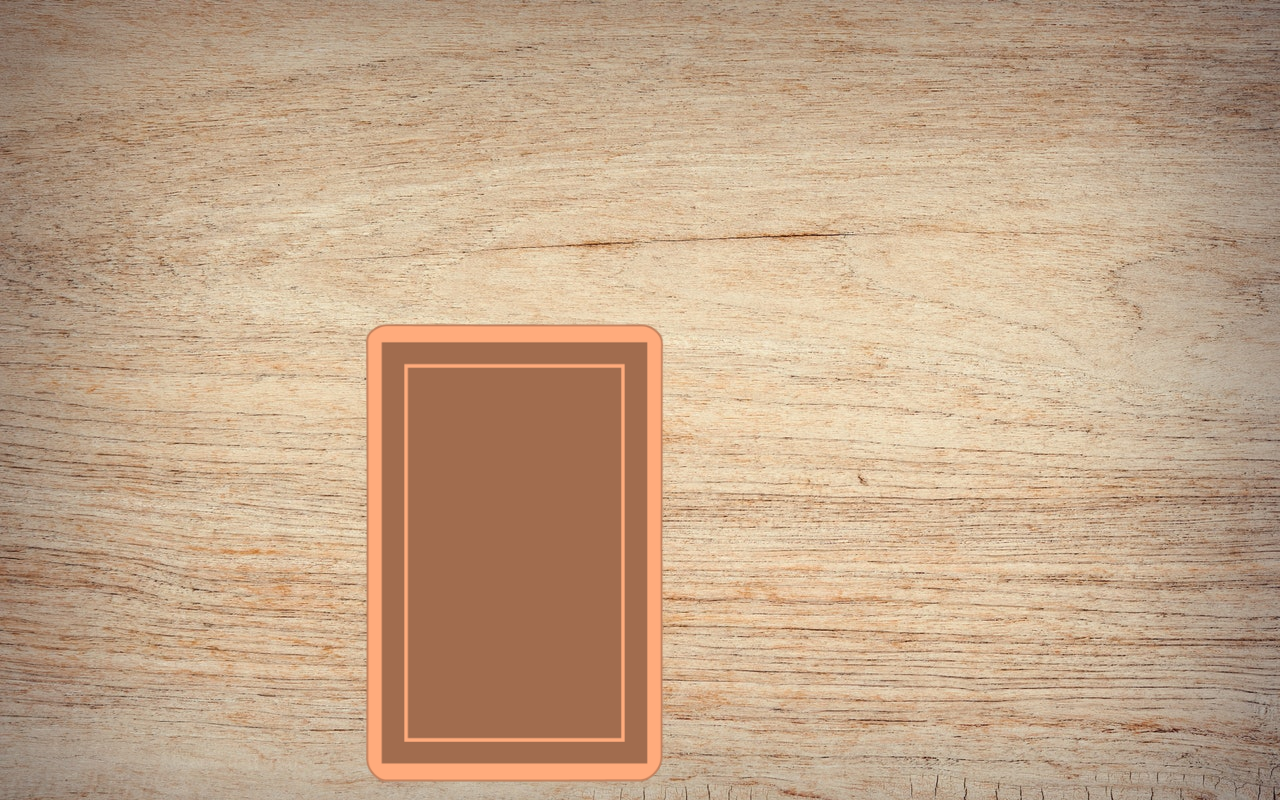
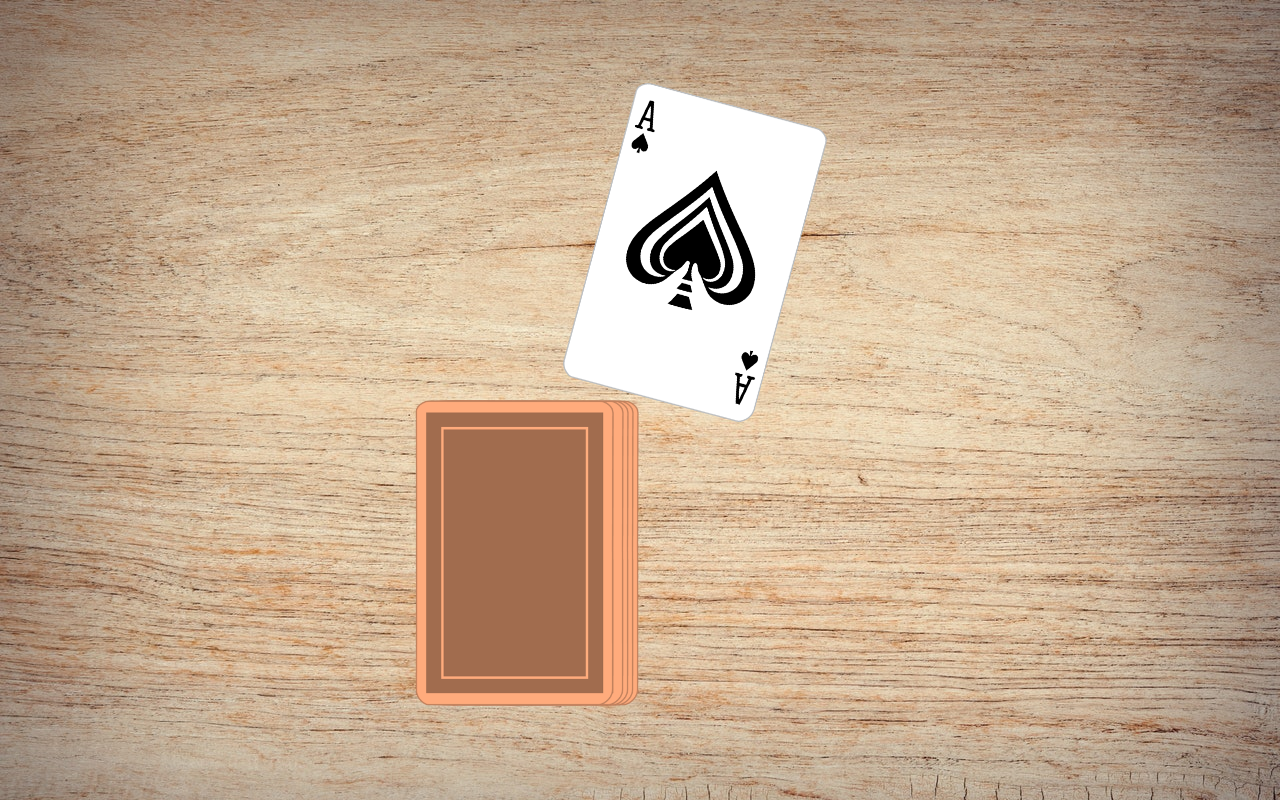
Before and after one commit to Zwogli/RingOfFire, an Angular app: page /game in a window 1280 px wide. Both pictures are taken after a click on the picture 515 px from the left and 552 px from the top of the page. Built offline with nearby package versions, Linux system fonts and the light colour scheme.

Commit message:
animate pick card

```diff
--- a/src/app/game/game.component.html
+++ b/src/app/game/game.component.html
@@ -10,9 +10,14 @@
     *ngFor="let c of [0, 1, 2, 3,]; let i = index;"
     src="/assets/img/cards/card_cover.png" alt="card-cover">
 
-    <!-- (click) = onCLick function, [class.selection] = if requirement -->
-    <img (click)="takeCard()" [class.pick-card]="pickCardAnimation" class="top-card" style="right: 25px;"
+    <!-- (click) = onCLick function -->
+    <img (click)="takeCard()" class="top-card" style="right: 25px;"
     src="/assets/img/cards/card_cover.png" alt="card-cover">
+
+    <!-- ngIf = if condition, [class.selection] = requirement -->
+    <img (click)="takeCard()" *ngIf="pickCardAnimation" [class.pick-card]="pickCardAnimation" class="pick-card" style="right: 25px;"
+    src="/assets/img/cards/spade_1.png" alt="card-cover">
+
   </div>
 
 </div>
--- a/src/app/game/game.component.scss
+++ b/src/app/game/game.component.scss
@@ -28,5 +28,24 @@
 
 .pick-card{
   transition: all ease-in-out 125ms;
-  transform: scale(1.5) !important;
+  animation: pick-card-animation 1.5s ease-in-out;
+  transform: scale(1) translateX(180px) translatey(-300px) rotate(15deg);
 }
+
+@keyframes pick-card-animation{
+  0%{
+    transform: scale(1);
+  }
+  20%{
+    transform: scale(1.5);
+  }
+  60%{
+    transform: scale(1.5);
+  }
+  100%{
+    transform: scale(1)
+    translateX(180px)
+    translatey(-300px)
+    rotate(15deg);
+  }
+}
```
